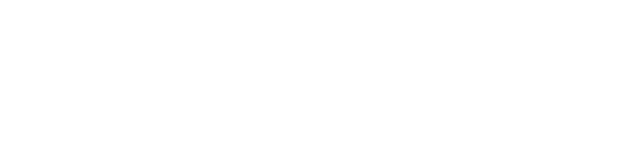
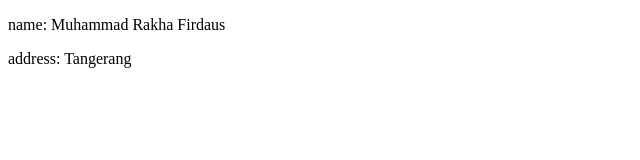
Before and after one commit to mrakhaf/Challenge-Bootcamp-FER-14-Chapter-1-Topic-2, a plain HTML site: page index.html in a window 1280 px wide. Shown: the whole page, without its empty margins (0-640 px from the left). Drawn offline with Linux system fonts and the light colour scheme.

Commit message:
add bio rakha

```diff
--- a/index.html
+++ b/index.html
@@ -6,6 +6,7 @@
     <title>Challenge Group 1 - Git Flow </title>
 </head>
 <body>
-
+    <p>name: Muhammad Rakha Firdaus</p>
+    <p>address: Tangerang</p>
 </body>
 </html>
```
